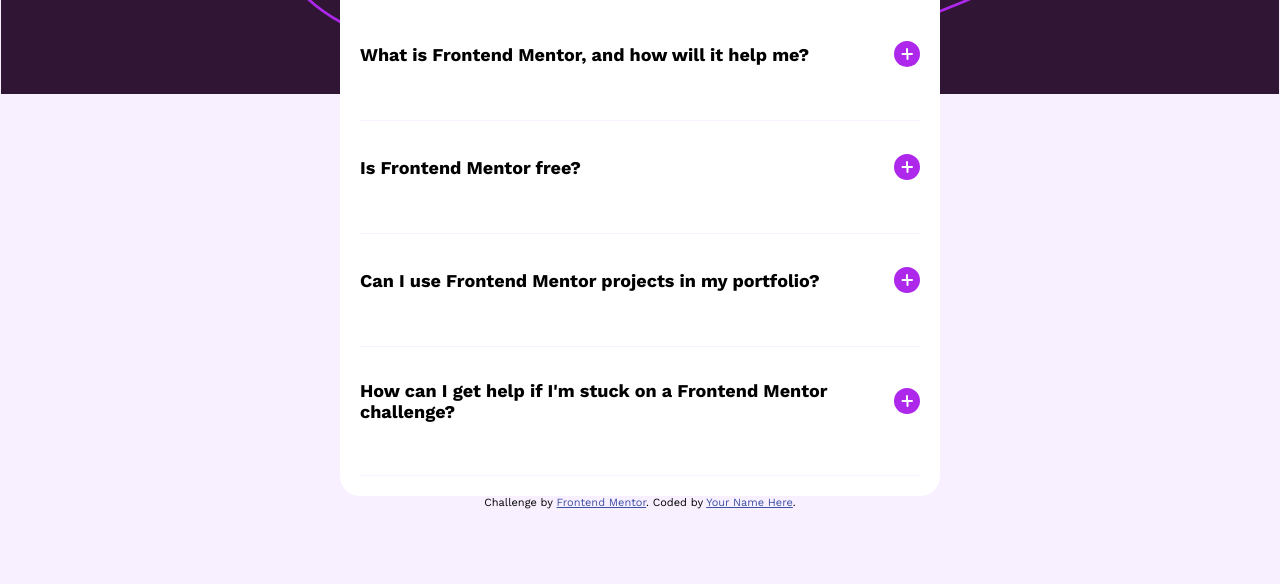
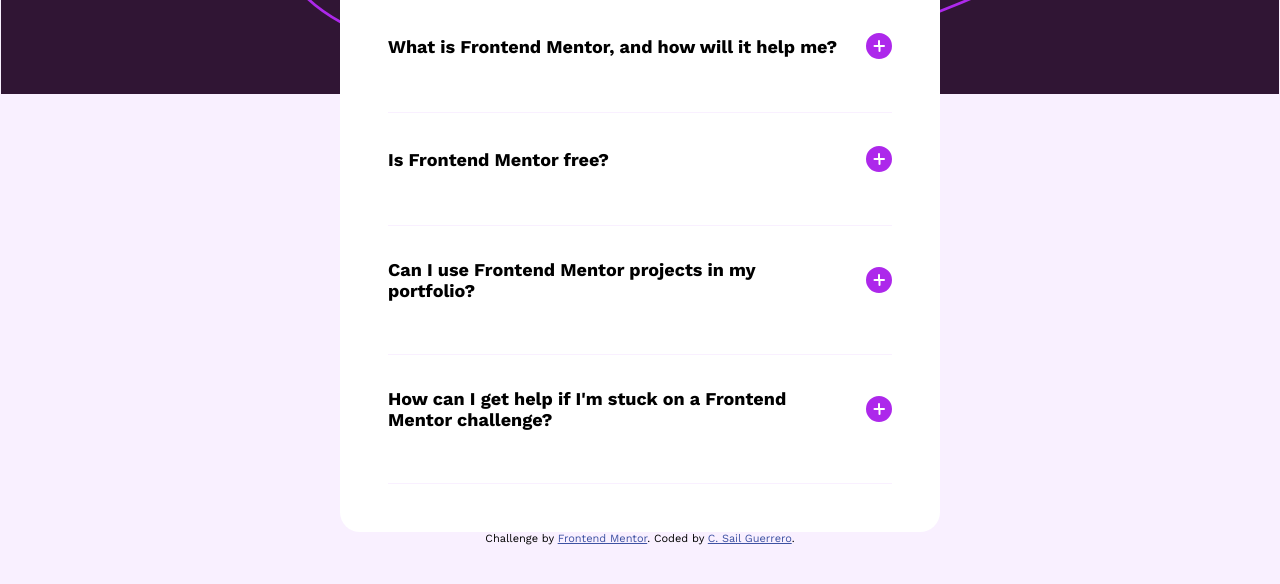
Before and after one commit to Sailmaster91/faq-acordion, a plain HTML site: page index.html in a window 1280 px wide. Shown: the part 190-774 px from the top of the page. Drawn offline with nearby package versions, Linux system fonts and the light colour scheme.

Commit message:
Ajustado el Tamano

```diff
--- a/index.html
+++ b/index.html
@@ -115,7 +115,7 @@
 
   <div class="attribution">
     Challenge by <a href="https://www.frontendmentor.io?ref=challenge" target="_blank">Frontend Mentor</a>.
-    Coded by <a href="#">Your Name Here</a>.
+    Coded by <a href="#">C. Sail Guerrero</a>.
   </div>
 </body>
 
--- a/style.css
+++ b/style.css
@@ -27,7 +27,7 @@
     justify-content: center;
     flex-direction: column;
     align-items: center;
-    @media screen and(max-width: 600px) {
+    @media screen and (max-width: 600px) {
         background-image: url(./assets/images/background-pattern-mobile.svg);
 
     }
@@ -39,7 +39,7 @@
 
      width: clamp(280px, 90vw ,600px);
     border-radius: clamp(14px, 5vw, 20px);
-    padding: 20px;
+    padding: 3rem;
     display: flex;
     flex-flow: column wrap;
     gap: var(--gap-20)
```
Also changed, not shown: 1 other file.
